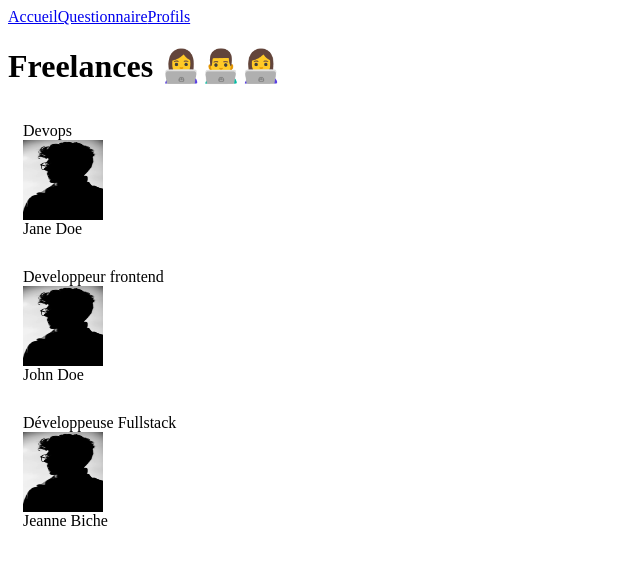
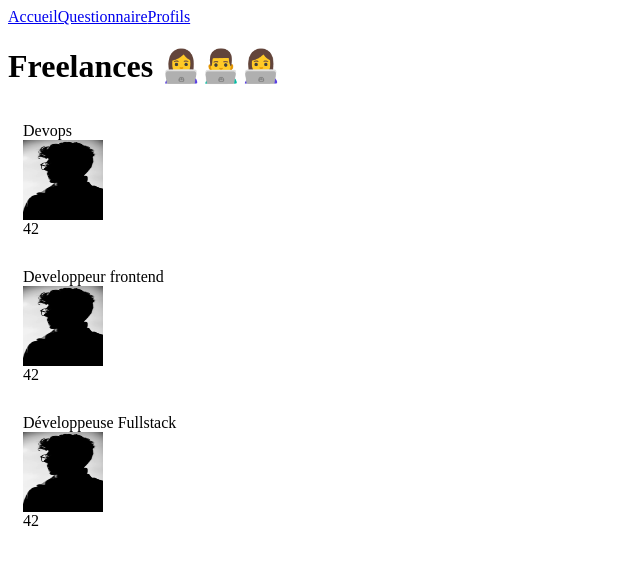
Before and after one commit to Bazene/create-a-complete-app, a React (Create React App) app: page /freelances in a window 1280 px wide. Shown: the top 564 px of the page, without its empty margins (0-640 px from the left). Built offline with nearby package versions, Linux system fonts and the light colour scheme.

Commit message:
Add prop-types for card secured

```diff
--- a/src/pages/Freelances/index.jsx
+++ b/src/pages/Freelances/index.jsx
@@ -28,7 +28,7 @@ function Freelances() {
                     key={`${profile.name}-${index}`}
                     label={profile.jobTitle}
                     picture={profile.picture}
-                    title={profile.name}
+                    title={42}
                 />
             ))}
         </div>
```
Also changed, not shown: src/components/Card/index.jsx (+9 -0 lines).
